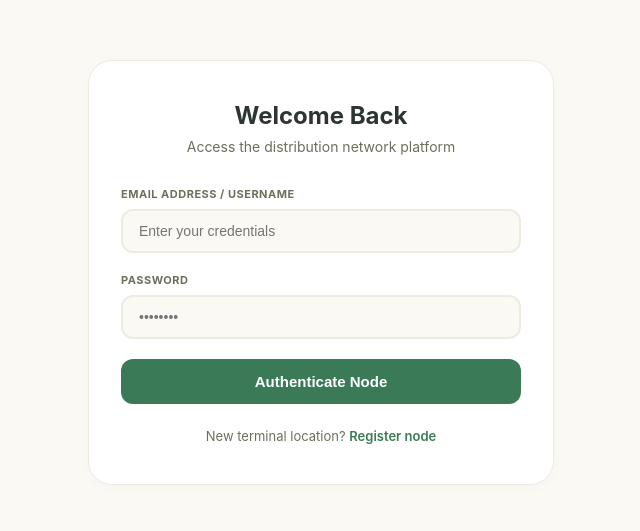
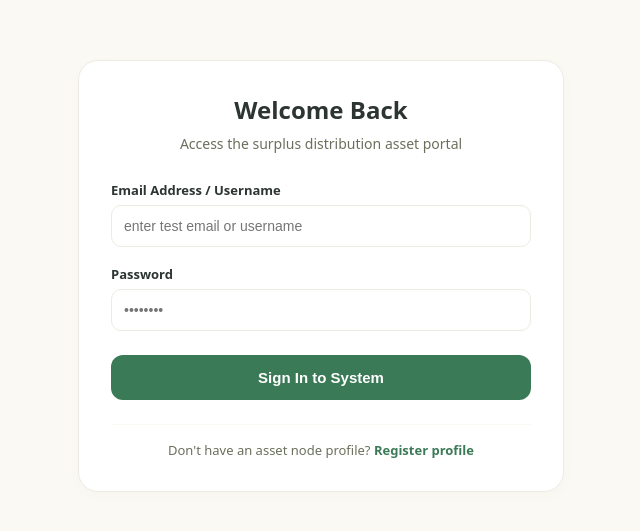
Before and after one commit to smbhargavi25ds-max/SURPLUS-TO-SERVICE, a Flask app: page /login in a window 1280 px wide. Shown: the part 54-585 px from the top of the page, without its empty margins (319-959 px from the left). Run offline with Flask 3, Linux system fonts and the light colour scheme.

```diff
--- a/templates/login.html
+++ b/templates/login.html
@@ -3,77 +3,45 @@
 {% block title %}Sign In - Surplus to Service{% endblock %}
 
 {% block content %}
-<style>
-    .auth-card {
-        max-width: 400px;
-        margin: 60px auto;
-        background: #ffffff;
-        border: 1px solid #eeebe3;
-        border-radius: 24px;
-        padding: 40px 32px;
-        box-shadow: 0 4px 12px rgba(0,0,0,0.02);
-    }
-    .form-group {
-        margin-bottom: 20px;
-    }
-    .form-group label {
-        display: block;
-        font-size: 11px;
-        font-weight: 700;
-        color: #6b705c;
-        margin-bottom: 8px;
-        text-transform: uppercase;
-        letter-spacing: 0.5px;
-    }
-    .form-input {
-        width: 100%;
-        padding: 12px 16px;
-        border: 2px solid #eeebe3;
-        border-radius: 12px;
-        box-sizing: border-box;
-        background: #fbf9f4;
-        font-size: 14px;
-        transition: border-color 0.2s;
-    }
-    .form-input:focus {
-        outline: none;
-        border-color: #3b7a57;
-    }
-    .auth-btn {
-        width: 100%;
-        background: #3b7a57;
-        color: white;
-        border: none;
-        padding: 14px;
-        border-radius: 12px;
-        font-weight: 600;
-        cursor: pointer;
-        font-size: 15px;
-        transition: background 0.2s;
-    }
-    .auth-btn:hover {
-        background: #2d5e43;
-    }
-</style>
+<div style="max-width: 420px; margin: 60px auto; padding: 32px; background: #ffffff; border: 1px solid #eeebe3; border-radius: 20px; box-shadow: 0 4px 16px rgba(0,0,0,0.02); font-family: system-ui, -apple-system, sans-serif;">
 
-<div class="auth-card">
-    <h2 style="margin-top: 0; margin-bottom: 8px; font-size: 24px; color: #2c3531; text-align: center;">Welcome Back</h2>
-    <p style="margin-top: 0; margin-bottom: 32px; color: #6b705c; font-size: 14px; text-align: center;">Access the distribution network platform</p>
+    <div style="text-align: center; margin-bottom: 28px;">
+        <h2 style="color: #2c3531; margin: 0 0 8px 0; font-size: 24px; font-weight: 700;">Welcome Back</h2>
+        <p style="color: #6b705c; margin: 0; font-size: 14px;">Access the surplus distribution asset portal</p>
+    </div>
+
+    {% with messages = get_flashed_messages(with_categories=true) %}
+        {% if messages %}
+            {% for category, message in messages %}
+                <div style="padding: 12px; margin-bottom: 16px; border-radius: 8px; font-size: 14px; font-weight: 500; text-align: center;
+                    {% if category == 'success' %} background: rgba(59, 122, 87, 0.1); color: #3b7a57; {% else %} background: #fdf2f2; color: #de4437; {% endif %}">
+                    {{ message }}
+                </div>
+            {% endfor %}
+        {% endif %}
+    {% endwith %}
 
     <form action="{{ url_for('login') }}" method="POST">
-        <div class="form-group">
-            <label>Email Address / Username</label>
-            <input type="text" name="username" class="form-input" placeholder="Enter your credentials" required autocomplete="username">
+        <div style="margin-bottom: 18px;">
+            <label style="display: block; font-size: 13px; font-weight: 600; color: #2c3531; margin-bottom: 6px;">Email Address / Username</label>
+            <input type="text" name="username" placeholder="enter test email or username" required
+                   style="width: 100%; padding: 12px; border: 1px solid #eeebe3; border-radius: 10px; font-size: 14px; box-sizing: border-box; outline: none; transition: border 0.2s;">
         </div>
-        <div class="form-group">
-            <label>Password</label>
-            <input type="password" name="password" class="form-input" placeholder="••••••••" required autocomplete="current-password">
+
+        <div style="margin-bottom: 24px;">
+            <label style="display: block; font-size: 13px; font-weight: 600; color: #2c3531; margin-bottom: 6px;">Password</label>
+            <input type="password" name="password" placeholder="••••••••" required
+                   style="width: 100%; padding: 12px; border: 1px solid #eeebe3; border-radius: 10px; font-size: 14px; box-sizing: border-box; outline: none;">
         </div>
-        <button type="submit" class="auth-btn">Authenticate Node</button>
+
+        <button type="submit" style="width: 100%; background: #3b7a57; color: #ffffff; padding: 14px; border: none; border-radius: 12px; font-size: 15px; font-weight: 600; cursor: pointer; transition: background 0.2s;">
+            Sign In to System
+        </button>
     </form>
 
-    <div style="margin-top: 24px; text-align: center; font-size: 13px; color: #6b705c;">
-        New terminal location? <a href="{{ url_for('register') }}" style="color: #3b7a57; font-weight: 600; text-decoration: none;">Register node</a>
+    <div style="text-align: center; margin-top: 24px; border-top: 1px solid #fbf9f4; padding-top: 16px; font-size: 13px; color: #6b705c;">
+        Don't have an asset node profile? <a href="{{ url_for('register') }}" style="color: #3b7a57; font-weight: 600; text-decoration: none;">Register profile</a>
     </div>
+
 </div>
 {% endblock %}
```
